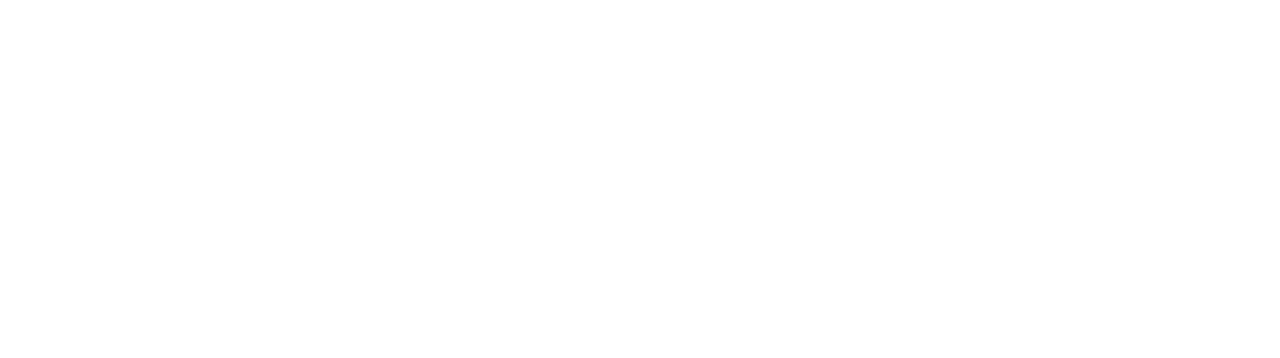
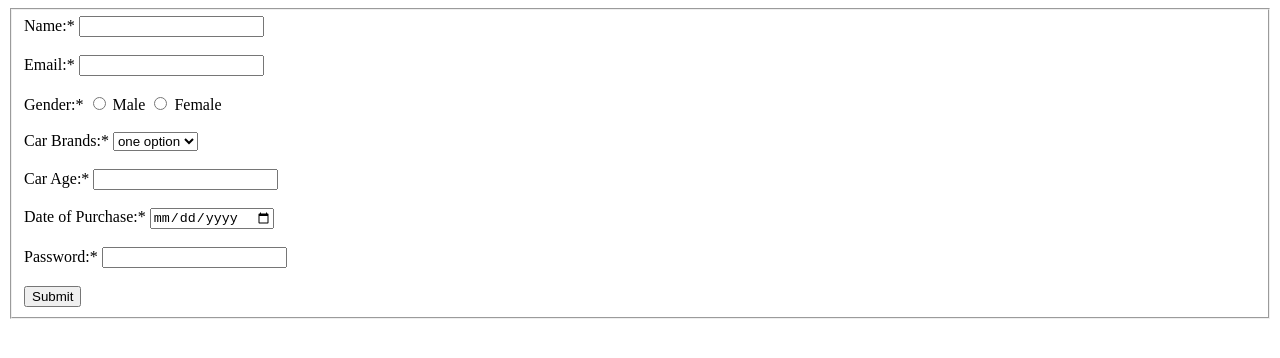
Before and after one commit to acciojob/car-insurance-form-abhijitmishra3089-ship-it, a website: page main.html in a window 1280 px wide. Drawn offline with Linux system fonts and the light colour scheme.

Commit message:
created a submission

```diff
--- a/main.html
+++ b/main.html
@@ -8,6 +8,40 @@
 
 <body>
 	<!-- the entire body must be written by student -->
+	<from method="Post">
+		<fieldset>
+	<label for="name">Name:*</label>
+			<input type="text" id="name" required>
+			<br><br>
+			<label for="email">Email:*</label>
+			<input type="email" id="email" required>
+			<br><br>
+			<label for="gender">Gender:*</label>
+			<input type="radio" name="male" required>
+			<label for="male">Male</label>
+			<input type="radio" name="female" required>
+			<label for="female">Female</label>
+			<br><br>
+			<label for="cars">Car Brands:*</label>
+			<select id="cars">
+				<option value="">one option</option>
+				<option value="bmw">BMW</option>
+				<option value="audi">Audi</option>
+				<option value="mercedez">Mercedez</option>
+			</select>
+			<br><br>
+			<label for="carage">Car Age:*</label>
+			<input type="number" id="carage" required>
+			<br><br>
+			<label for="dop">Date of Purchase:*</label>
+			<input type="date" id="dop" required>
+			<br><br>
+			<label for="password">Password:*</label>
+			<input type="password" id="password" required>
+		    <br><br>
+			<button type="submit">Submit</button>
+		</fieldset>
+	</from>
     <script type="text/javascript" src="./script.js">
 </script>
 
```
